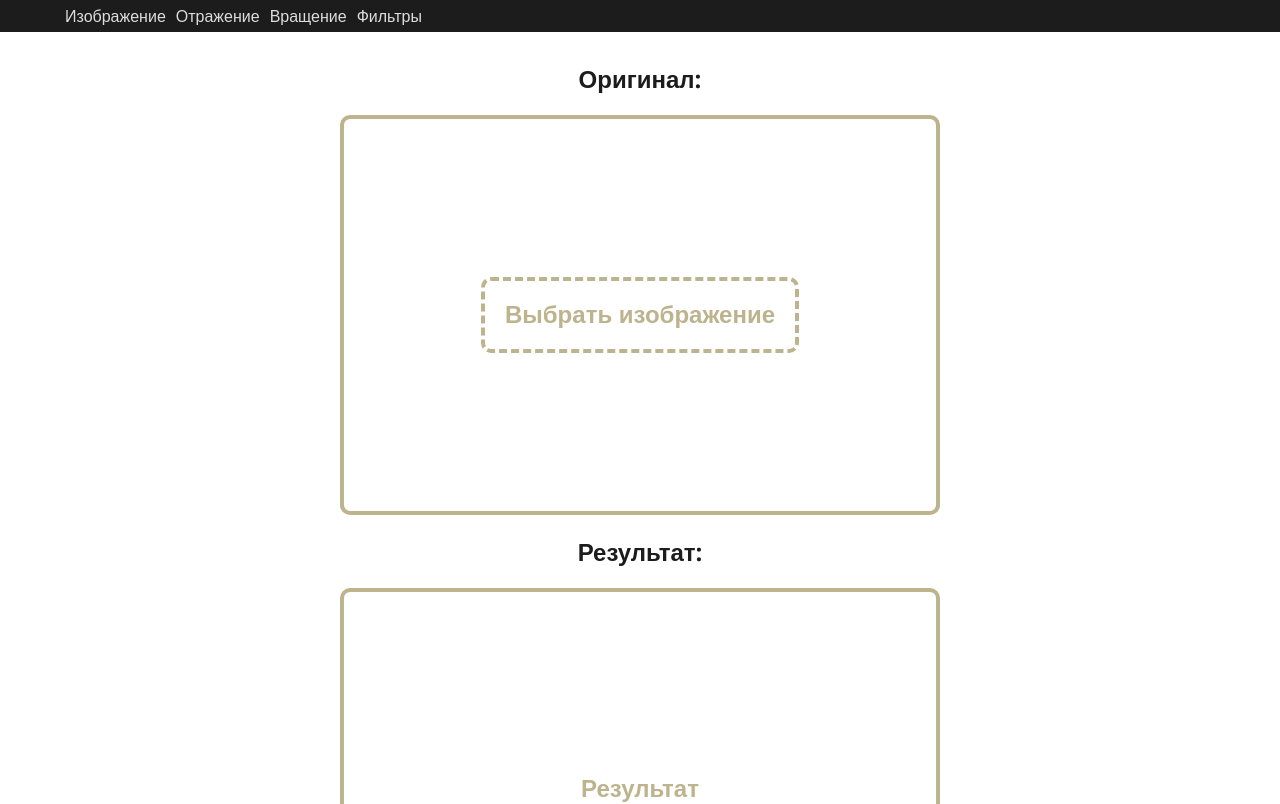
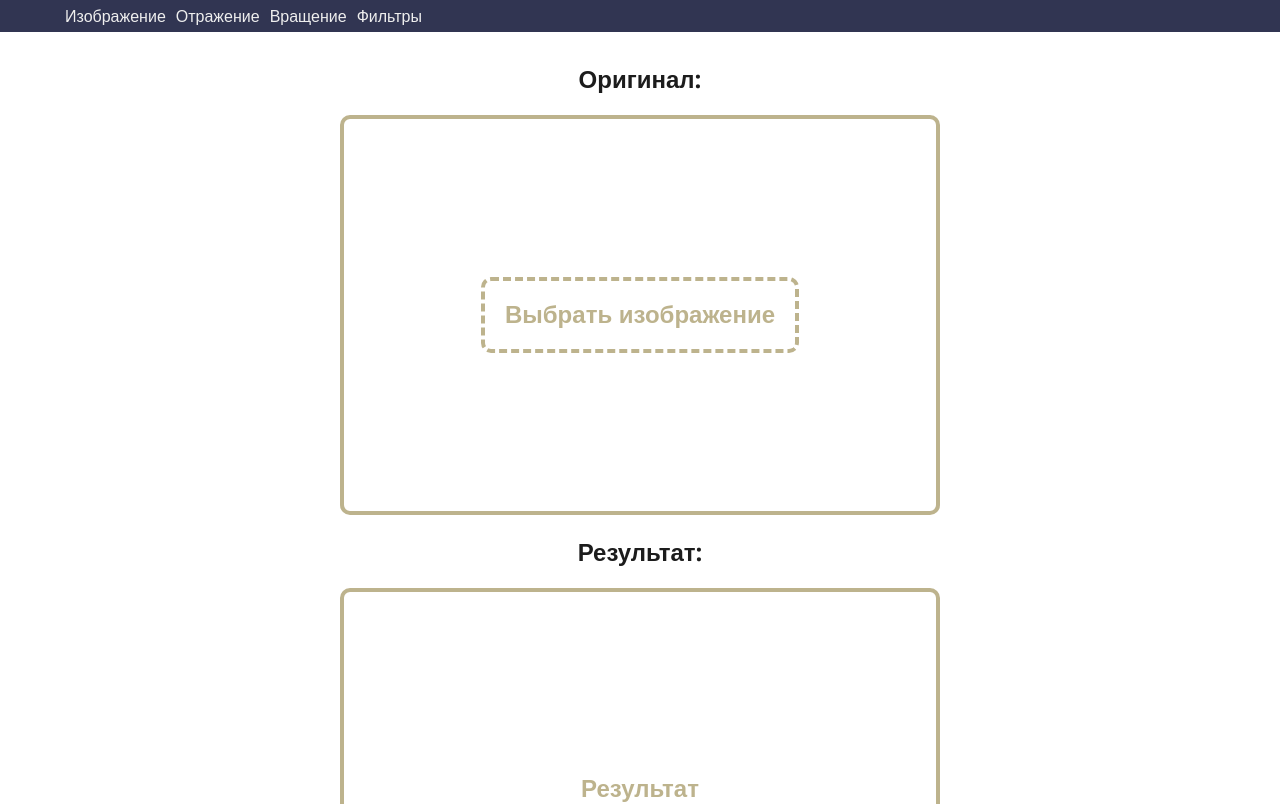
Before and after one commit to dreamer20/Imgtool_frontend, a React (Create React App) app: page / in a window 1280 px wide. Shown: the top 804 px of the page. Built offline with nearby package versions, Linux system fonts and the light colour scheme.

Commit message:
Change Menu style and remove unused scss file

```diff
--- a/src/App.scss
+++ b/src/App.scss
@@ -1,3 +1,5 @@
+@use 'src/variables' as var;
+
 * {
   box-sizing: border-box;
 }
@@ -5,7 +7,7 @@
   margin-bottom: 60px;
 
   &__header {
-    background: #1c1c1c;
+    background: var.$background-color;
     padding: 0 60px;
     margin-bottom: 30px;
   }
--- a/src/MenuBar.js
+++ b/src/MenuBar.js
@@ -25,14 +25,13 @@ function MenuBar(props) {
   });
 
   const menu = props.children.map((elem, index) => {
-    const MenuBarStyle = {background: index == openedMenuIndex ? '#222' : ''};
+    const openedClass = index === openedMenuIndex ? 'MenuBar__opened' : '';
     const MenuStyle = {display: index == openedMenuIndex ? 'initial' : 'none'};
 
     return (
       <li
-        style={MenuBarStyle}
         onClick={() => openMenu(index)}
-        className="MenuBar__item"
+        className={`MenuBar__item ${openedClass}`}
         key={elem.props.title}>
         {elem.props.title}
         <ul style={MenuStyle} className="MenuBar__menu">
--- a/src/MenuBar.scss
+++ b/src/MenuBar.scss
@@ -1,20 +1,22 @@
+@use 'src/variables' as var;
+
 .MenuBar {
   display: flex;
   flex-flow: row nowrap;
   list-style: none;
   padding: 0;
-  background: #1c1c1c;
+  background: var.$background-color;
   margin: 0;
 
   &__item {
     list-style: none;
     position: relative;
     cursor: default;
-    color: #ddd;
+    color: var.$text-color;
     padding: 5px;
 
     &:hover {
-      background: #333;
+      background: var.$primary-color;
     }
   }
 
@@ -22,9 +24,13 @@
     padding: 0;
     margin: 0;
     position: absolute;
-    background: #1c1c1c;
+    background: var.$background-color;
     left: 0;
     top: 100%;
     min-width: 150px;
   }
+
+  &__opened, &__opened:hover {
+    background: var.$primary-color-active;
+  }
 }
--- a/src/MenuItem.scss
+++ b/src/MenuItem.scss
@@ -1,15 +1,17 @@
+@use 'src/variables' as var;
+
 .MenuItem {
-  color: #aaa;
+  color: var.$text-color;
   white-space: nowrap;
   list-style: none;
   cursor: default;
   padding: 5px 10px;
 
   &__border {
-    border-bottom: 1px solid #353535;
+    border-bottom: 1px solid var.$border-color;
   }
 
   &:hover {
-    background: #333;
+    background: var.$primary-color;
   }
 }
```
Also changed, not shown: src/Menu.scss (deleted, +0 -19 lines).
